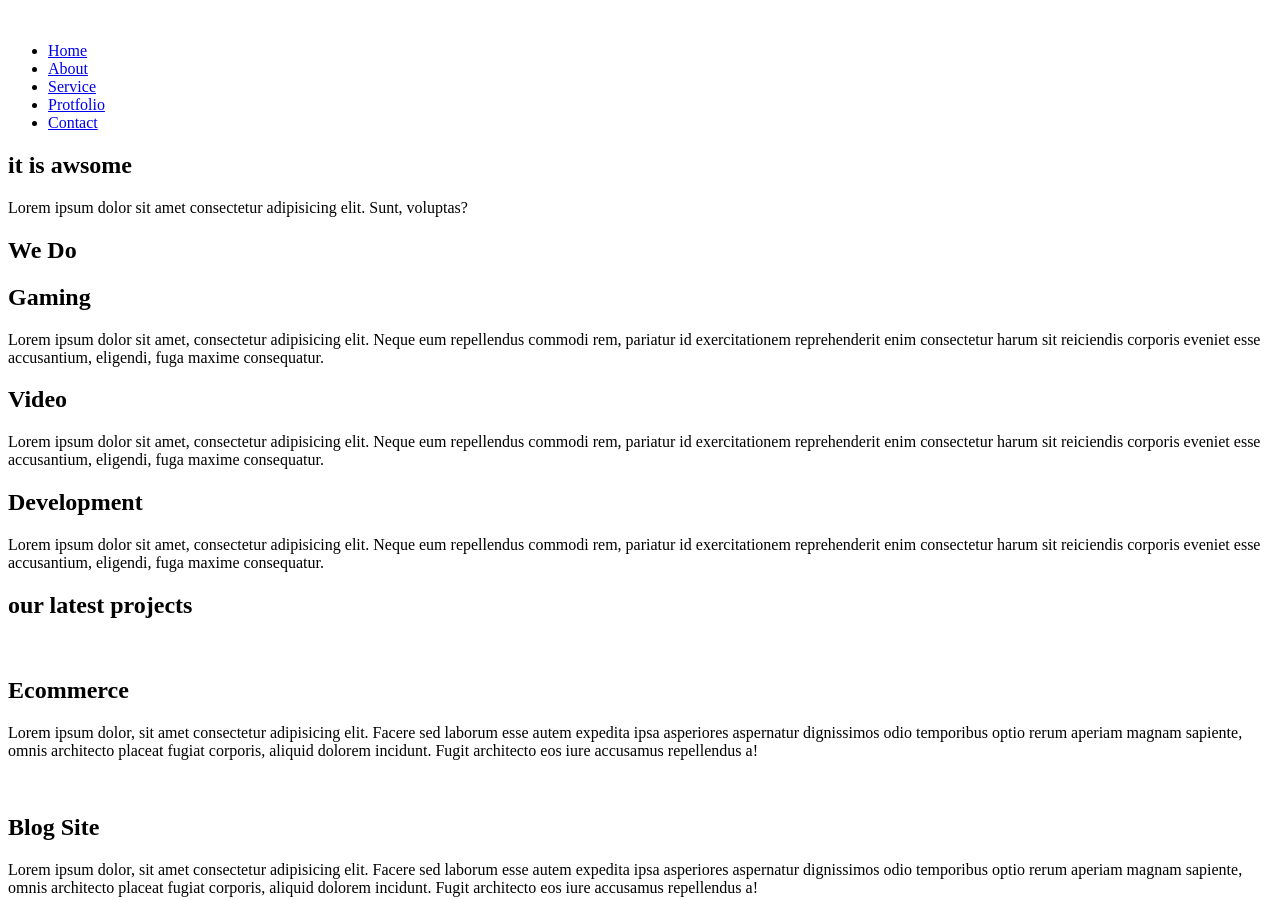
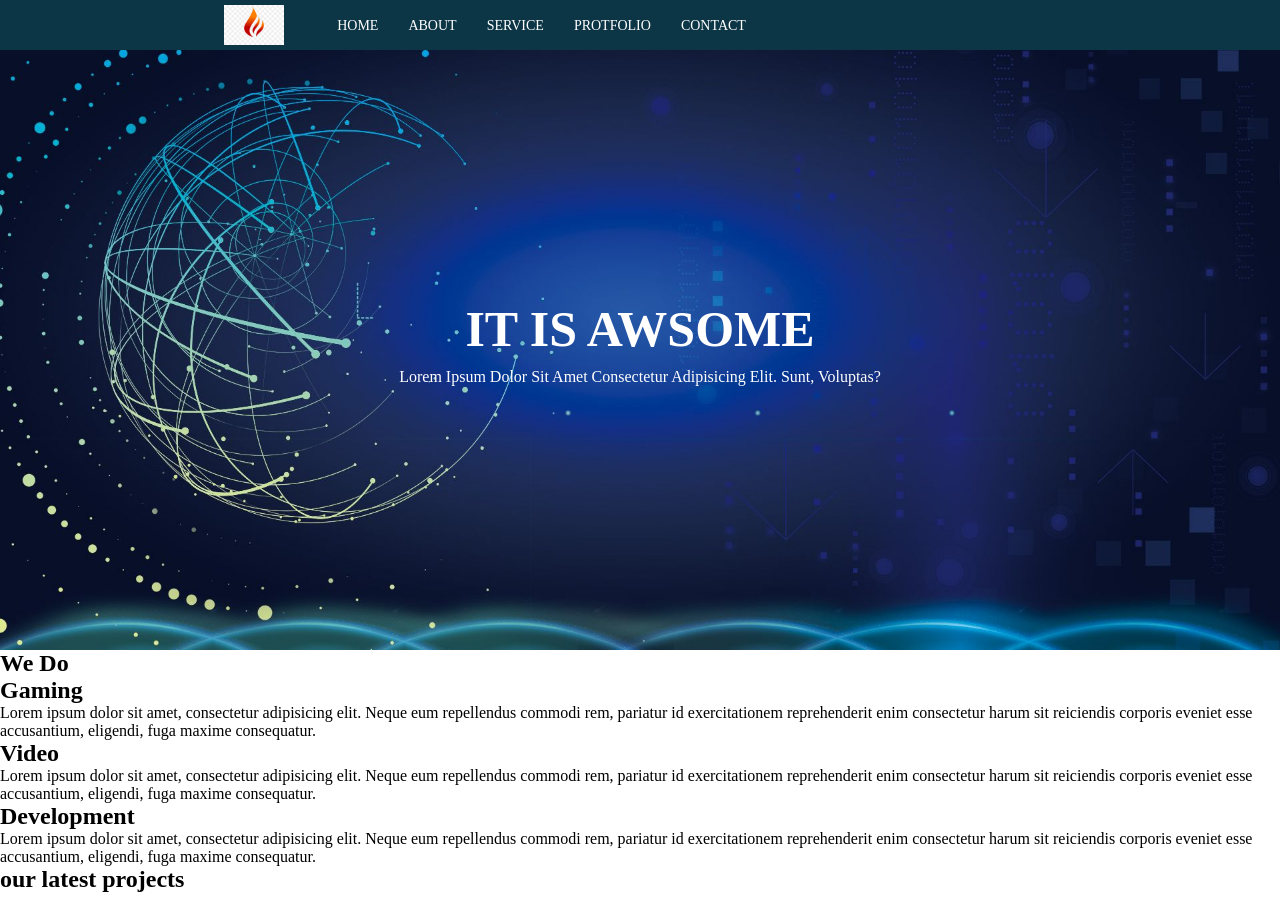
Before and after one commit to shafikcmt/Basic-Web-Template-With-HTML-and-CSS, a plain HTML site: page index.html in a window 1280 px wide. Shown: the top 900 px of the page. Drawn offline with Linux system fonts and the light colour scheme.

Commit message:
All the css class and id target also complete row1 and row2 css

```diff
--- a/css/style.css
+++ b/css/style.css
@@ -0,0 +1,132 @@
+*{
+    padding: 0;
+    margin: 0;
+}
+/* Row-1 CSS Start */
+#row1{
+    height: 50px;
+    width: 100%;
+    background: #0C3646;
+}
+.header_section{
+    width: 65%;
+    margin: 0 auto;
+    height: 100%;
+}
+.logo{
+    width: 10%;
+    height: 100%;
+    float: left;
+}
+.logo img {
+    height: 40px;
+    padding-top: 5px;
+}
+.menu{
+    width: 70%;
+    height: 100%;
+    float: left;
+}
+.menu ul{}
+.menu ul li {
+    float: left;
+    list-style: none;
+    line-height: 50px;
+    margin-left: 30px;
+}
+.menu ul li  a{
+    color: #fff;
+    text-decoration: none;
+    font-size: 14px;
+    font-weight: 400;
+    text-transform: uppercase;
+
+}
+/* Row-1 CSS End */
+
+/* Row-2 CSS Start */
+#row2{
+    height: 600px;
+    width: 100%;
+    background: url(../images/banner.jpg);
+    background-size: cover;
+    background-repeat: no-repeat;
+    background-repeat: round;
+}
+.banner_section{
+    text-align: center;
+    color: #fff;
+}
+.banner_section h1{
+    font-size: 50px;
+    text-transform: uppercase;
+    padding-top: 250px;
+    padding-bottom: 10px;
+}
+.banner_section p{
+    font-size: 16px;
+    text-transform: capitalize;
+}
+/* Row-2 CSS End */
+
+/* Row-3 CSS Start */
+#row3{}
+.wedo_section{}
+.wedo_title{}
+.wedo_title h1{}
+.wedo_item_all{}
+.wedo_item{}
+.wedo_item i{}
+.wedo_item h2{}
+.wedo_item p{}
+/* Row-3 CSS End */
+
+/* Row-4 CSS Start */
+#row4{}
+.project_section{}
+.project_title{}
+.project_title h2{}
+.project_item_all{}
+.project_item{}
+.project_item img{}
+.project_item h2{}
+.project_item p{}
+/* Row-4 CSS End */
+
+/* Row-5 CSS Start */
+#row5{}
+.youget_section{}
+.youget_title{}
+.youget_title h2{}
+.youget_item_all{}
+.youget_item{}
+.youget_item i{}
+.youget_item h4{}
+.youget_item p{}
+/* Row-5 CSS End */
+
+/* Row-6 CSS Start */
+#row6{}
+.customer_section{}
+.customer_title{}
+.customer_title h2{}
+.customer_item_all{}
+.customer_item{}
+.customer_item img{}
+.customer_item p{}
+.customer_item h4{}
+/* Row-6 CSS End */
+
+/* Row-7 CSS Start */
+
+#row7{}
+.footer_section{}
+.footer_item_all{}
+.footer_item{}
+.footer_item h4{}
+.footer_item p{}
+.footer_item ul{}
+.footer_item ul li{}
+.footer_item i{}
+
+/* Row-7 CSS End */
--- a/index.html
+++ b/index.html
@@ -4,13 +4,14 @@
     <meta charset="UTF-8">
     <meta name="viewport" content="width=device-width, initial-scale=1.0">
     <title>Document</title>
+    <link rel="stylesheet" href="css/style.css">
 </head>
 <body>
     <!-- Row-1 Start -->
     <section id="row1">
         <div class="header_section">
             <div class="logo">
-                <img src="" alt="">
+                <img src="images/logo.png" alt="">
             </div>
             <div class="menu">
                 <ul>
```
Also changed, not shown: images/banner.jpg (added), images/logo.png (added).
